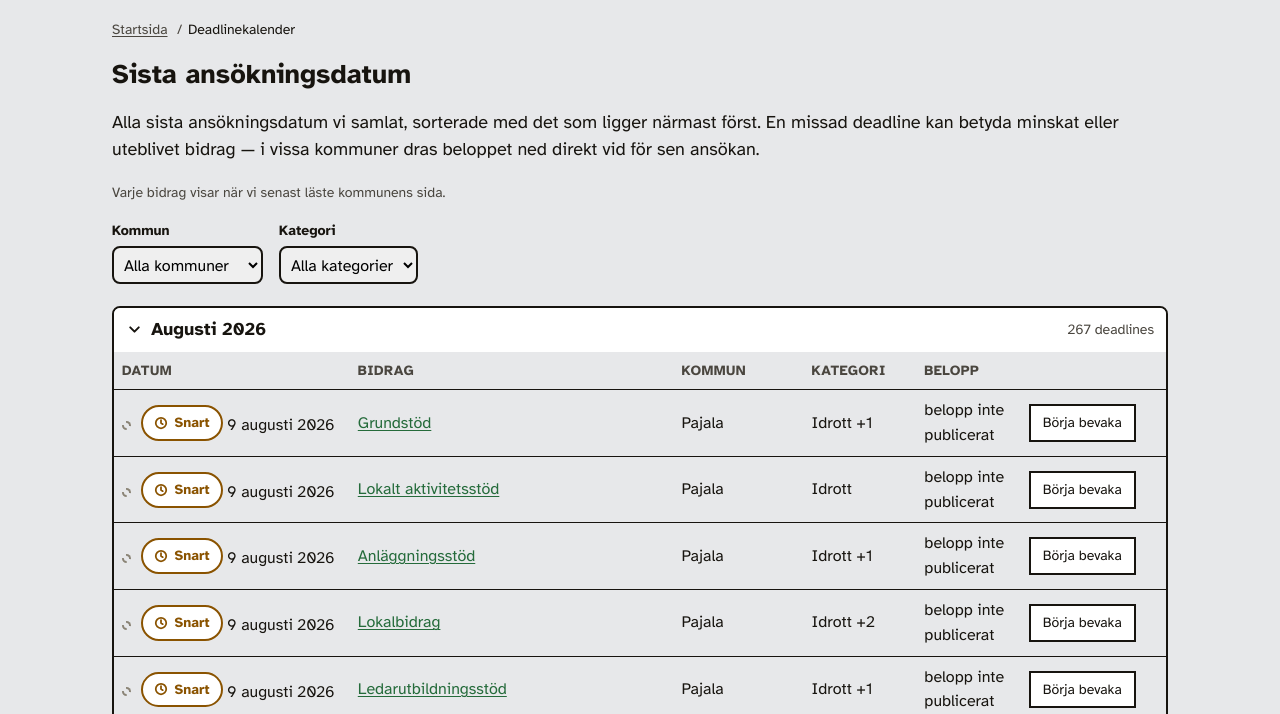
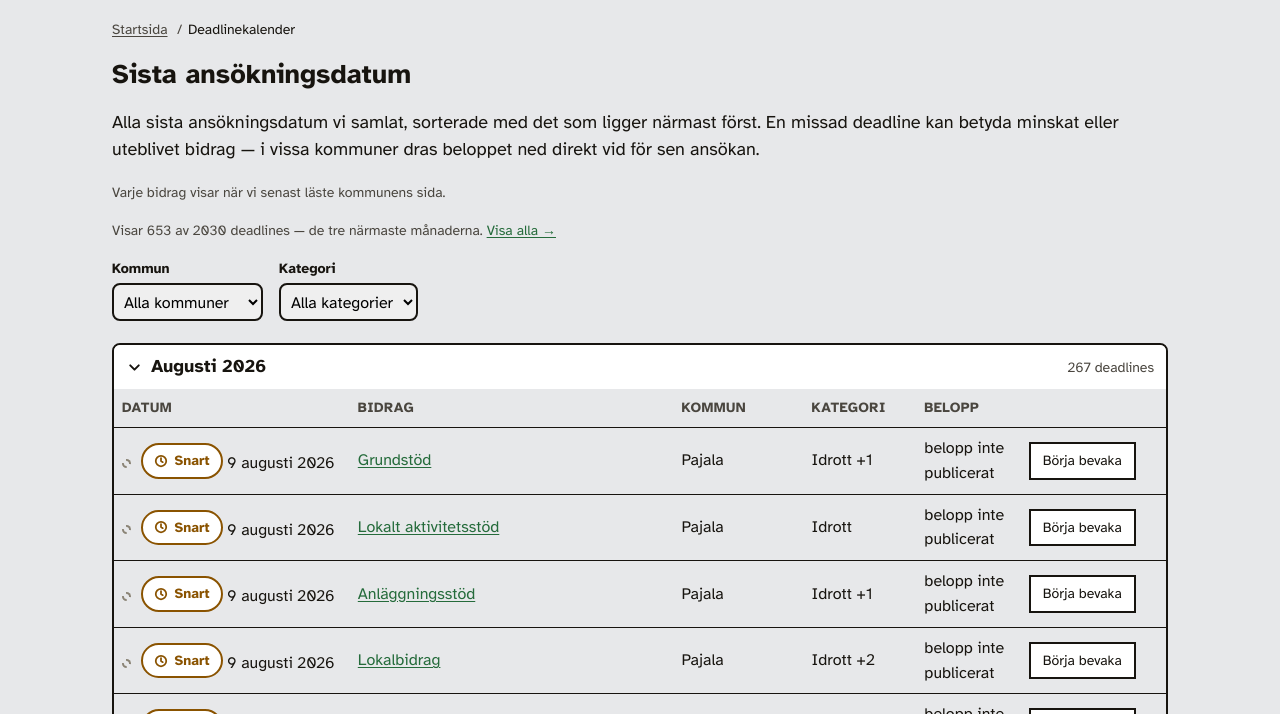
Before and after one commit to jacobstjarne-code/foreningsguiden, an Astro site: page /deadlines in a window 1280 px wide. Shown: the part 79-793 px from the top of the page. Built offline with nearby package versions, Linux system fonts and the light colour scheme; Astro itself is replaced by a stand-in of ours.

Commit message:
fix: P3.2 — deadlinekalendern default till tre närmaste månaderna, Visa alla-val
Jacob 2026-08-05, verifierat: 2 746 rader / 2 747 knappar renderade på
en enda sidladdning. <details>/<summary> döljer dem visuellt men tar
dem aldrig ur DOM (medveten crawlbarhetsregel, kommentaren högst upp i
filen) — så "kollapsat" var aldrig lätt för webbläsaren, bara för ögat.

Standardvyn begränsar nu SSR-renderingen till de tre kronologiskt
NÄRMASTE månadsgrupperna (manadGrupper är redan sorterad från idag och
framåt, så de tre första nycklarna ÄR "kommande tre månader" — även om
en enskild kalendermånad råkar sakna deadlines helt). "Visa alla" är en
riktig SSR-navigering (?visa=alla), inte klient-JS — samma robusta
mönster som ?kommun=/?bevakning= redan använder på samma sida. Båda
växlingslänkarna bevarar övriga query-parametrar (testat med
?kommun=pajala&visa=alla — "Visa de tre närmaste månaderna" behåller
?kommun=pajala).

Antalet i vyn framgår nu direkt under rubriken: "Visar 653 av 2030
deadlines — de tre närmaste månaderna" / "Visar alla 2030 deadlines."
(siffrorna ändras med datat).

Medveten avgränsning: "Söks löpande"-tabellen (rader utan datum, ~728
idag) räknas inte om till en av de tre månaderna eftersom de saknar ett
datum att bucketa på — förblir alltid helt renderad, som förut. Total
minskning ändå ~50% av DOM:en på en förstagångsladdning (1381 av 2758
knappar totalt, kommande+löpande).

Verifierat mot lokal dev-server innan commit: knappantal i båda lägena,
räkneraden i båda lägena, kommun-kontext bevarad genom vy-toggeln.

```diff
--- a/src/pages/deadlines/index.astro
+++ b/src/pages/deadlines/index.astro
@@ -84,6 +84,33 @@ for (const e of kommande) {
 const innevarandeManad = manadNyckel(today);
 const nastaManad = nastaManadNyckel(innevarandeManad);
 
+// P3.2 (Jacob 2026-08-05): 2 746 rader/2 747 knappar renderade på en
+// sida — <details> döljer dem visuellt men tar dem aldrig ur DOM
+// (kommentaren högst upp förklarar varför, crawlbarhet). Standardvyn
+// begränsas nu till de tre NÄRMASTE månadsgrupperna som faktiskt har
+// deadlines (manadGrupper är redan kronologiskt sorterad från idag och
+// framåt — de tre första nycklarna ÄR "kommande tre månader", oavsett
+// om en enskild kalendermånad råkar sakna deadlines helt). "Visa alla"
+// är en riktig SSR-navigering (?visa=alla), inte klient-JS — enklast
+// och mest robust, samma mönster som ?kommun=/?bevakning= ovan.
+const visaAlla = Astro.url.searchParams.get('visa') === 'alla';
+const allaManadNycklar = [...manadGrupper.keys()];
+const synligaManadNycklar = visaAlla ? allaManadNycklar : allaManadNycklar.slice(0, 3);
+const synligaManadGrupper = synligaManadNycklar.map((key) => [key, manadGrupper.get(key)!] as const);
+const antalSynligaKommande = synligaManadGrupper.reduce((sum, [, rader]) => sum + rader.length, 0);
+const antalTotaltKommande = kommande.length;
+
+// Bevarar övriga query-parametrar (t.ex. ?kommun= från en radlänk) när
+// vy-läget växlas — bara "visa" ska ändras av de här länkarna. Relativ
+// path+search (inte hela URL:en) — fungerar oförändrat oavsett domän
+// (produktion/preview).
+const visaAllaParams = new URLSearchParams(Astro.url.searchParams);
+visaAllaParams.set('visa', 'alla');
+const visaAllaHref = `?${visaAllaParams.toString()}`;
+const visaTreParams = new URLSearchParams(Astro.url.searchParams);
+visaTreParams.delete('visa');
+const visaTreHref = visaTreParams.toString() ? `?${visaTreParams.toString()}` : '?';
+
 function kategoriCell(e: DeadlineEntry) {
   const forsta = KATEGORI_LABELS[e.kategori[0]];
   const fler = e.kategori.length - 1;
@@ -107,6 +134,15 @@ function beloppCell(e: DeadlineEntry): string {
   <h1>{KALENDER.h1}</h1>
   <p>{KALENDER.intro}</p>
   <p class="deadline-senast-avlast">{TRATT.start.senastAvlastRad.replace('{datum}', formatDate(senastAvlast))}</p>
+  {/* P3.2 (Jacob 2026-08-05): "Antalet i vyn ska framgå av rubriken" —
+     riktig SSR-navigering (?visa=alla), ingen klient-JS. */}
+  <p class="deadline-vy-antal">
+    {visaAlla ? (
+      <>Visar alla {antalTotaltKommande} deadlines. <a href={visaTreHref}>Visa de tre närmaste månaderna</a></>
+    ) : (
+      <>Visar {antalSynligaKommande} av {antalTotaltKommande} deadlines — de tre närmaste månaderna. <a href={visaAllaHref}>Visa alla →</a></>
+    )}
+  </p>
 
   <div class="deadline-filters">
     <label for="filter-kommun">
@@ -126,7 +162,7 @@ function beloppCell(e: DeadlineEntry): string {
   </div>
 
   <div id="deadline-table-container">
-    {[...manadGrupper.entries()].map(([manad, radLista]) => (
+    {synligaManadGrupper.map(([manad, radLista]) => (
       <details class="deadline-manad" data-deadline-manad data-manad-nyckel={manad} open={manad === innevarandeManad || manad === nastaManad}>
         <summary class="deadline-manad__summary">
           <svg class="deadline-manad__chevron" width="17" height="17" viewBox="0 0 24 24" fill="none" stroke="currentColor" stroke-width="2.8" stroke-linecap="round" stroke-linejoin="round" aria-hidden="true"><polyline points="9 18 15 12 9 6" /></svg>
@@ -271,6 +307,12 @@ function beloppCell(e: DeadlineEntry): string {
     margin: 0 0 var(--fg-space-5);
   }
 
+  .deadline-vy-antal {
+    font-size: var(--fg-text-label);
+    color: var(--fg-ink-muted);
+    margin: 0 0 var(--fg-space-5);
+  }
+
   .deadline-manad {
     margin-bottom: var(--fg-space-3);
     border: var(--fg-border-inner) solid var(--fg-border);
```
